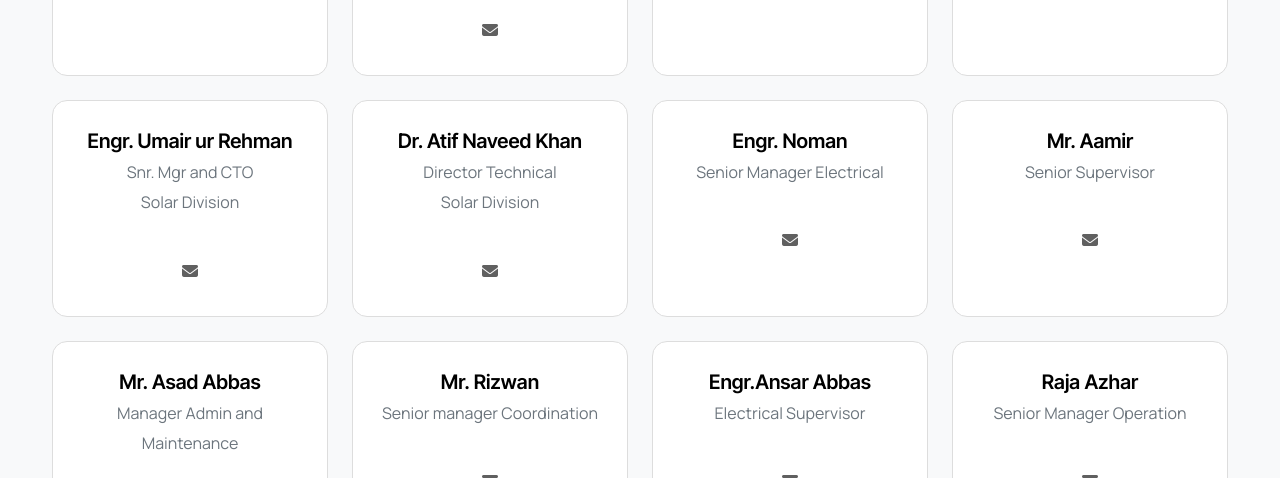
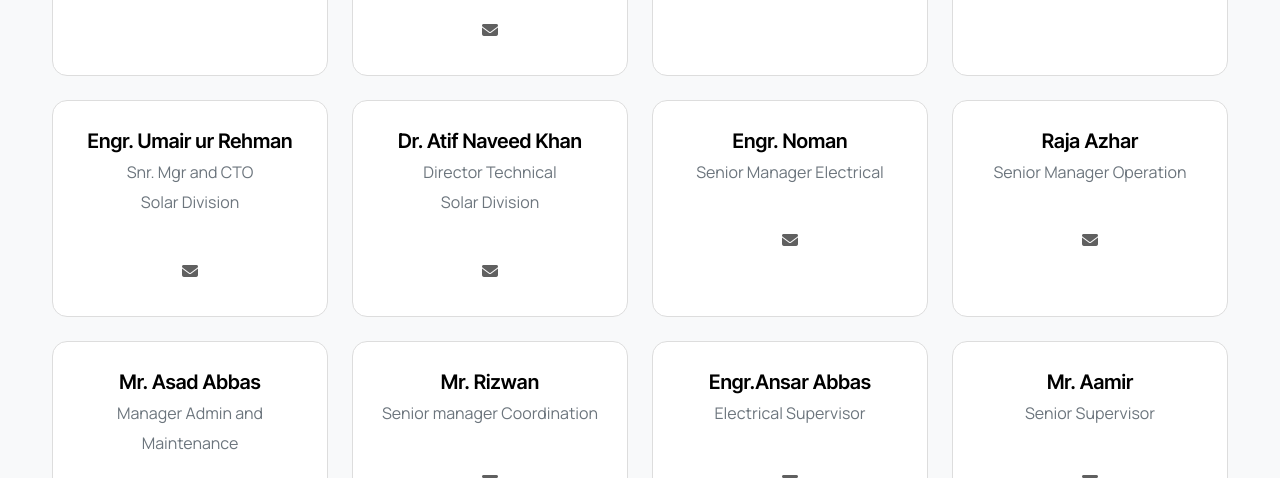
Before and after one commit to Techx425/Techx, a Next.js app: page /about in a window 1280 px wide. Shown: the part 2000-2478 px from the top of the page. Built offline with nearby package versions, Linux system fonts and the light colour scheme.

Commit message:
Swap Mr. Aamir and Raja Azhar cards

```diff
--- a/src/app/about/page.tsx
+++ b/src/app/about/page.tsx
@@ -166,11 +166,11 @@ export default function About() {
                                 { name: "Engr. Umair ur Rehman", role: <>Snr. Mgr and CTO <br/> Solar Division</>, img: "4" },
                                 { name: "Dr. Atif Naveed Khan", role: <>Director Technical <br/> Solar Division</>, img: "4" },
                                 { name: "Engr. Noman", role: "Senior Manager Electrical", img: "4" },
-                                { name: "Mr. Aamir", role: "Senior Supervisor", img: "4" },
+                                { name: "Raja Azhar", role: "Senior Manager Operation", email: "azhar@techx.com.pk" },
                                 { name: "Mr. Asad Abbas", role: "Manager Admin and Maintenance", img: "4" },
                                 { name: "Mr. Rizwan", role: "Senior manager Coordination", img: "4" },
                                 { name: "Engr.Ansar Abbas", role: "Electrical Supervisor" },
-                                { name: "Raja Azhar", role: "Senior Manager Operation", email: "azhar@techx.com.pk" },
+                                { name: "Mr. Aamir", role: "Senior Supervisor", img: "4" },
                                 { name: "Engr Hashim Abbasi", role: "Design Engineer" },
                                 { name: "Isha Azeem", role: "Social Media Manager", email: "sales@techx.com.pk" },
                                 { name: "Muhammad Abdullah", role: "Web Designer", email: "developer@techx.com.pk" }
```
